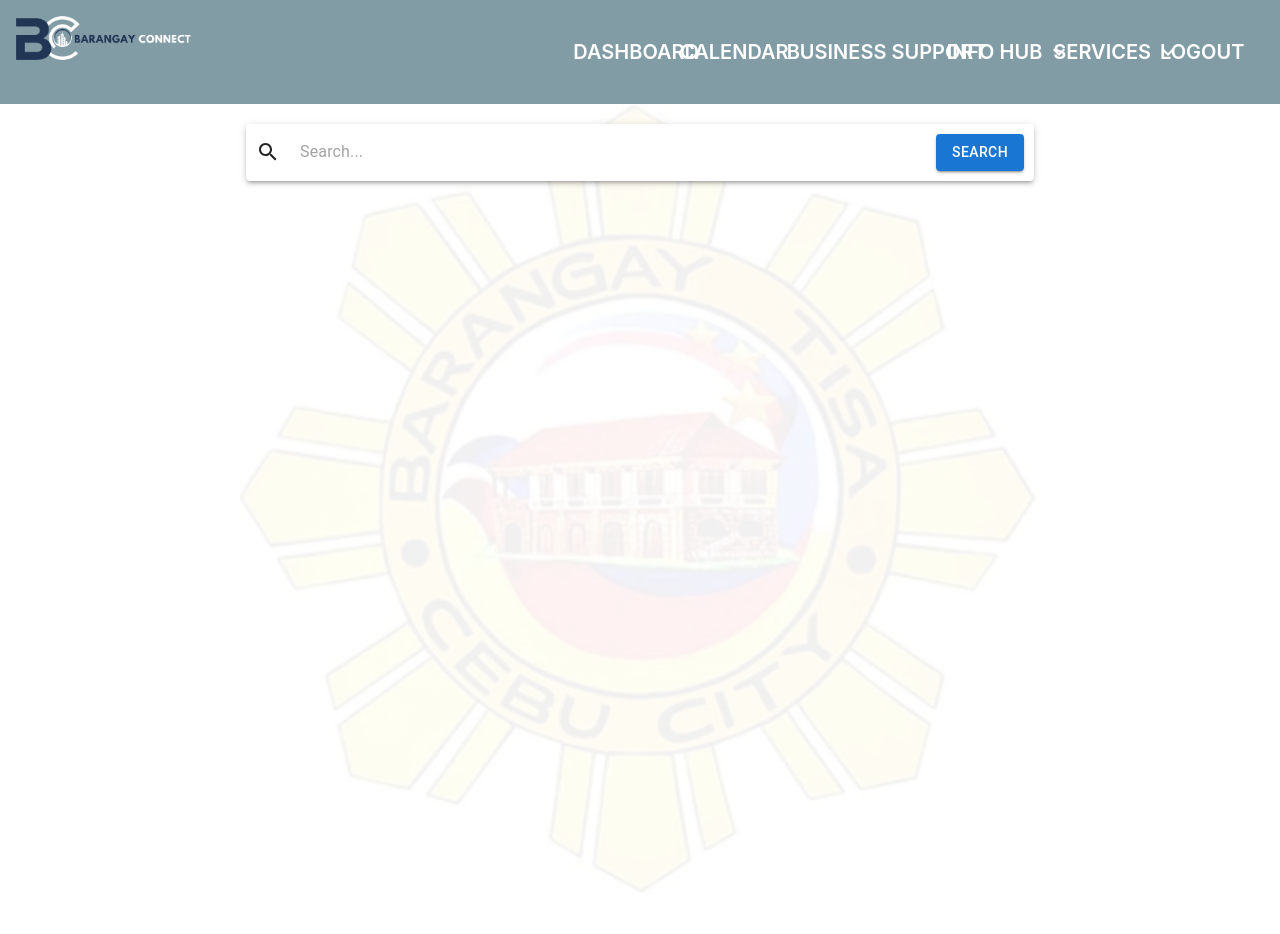
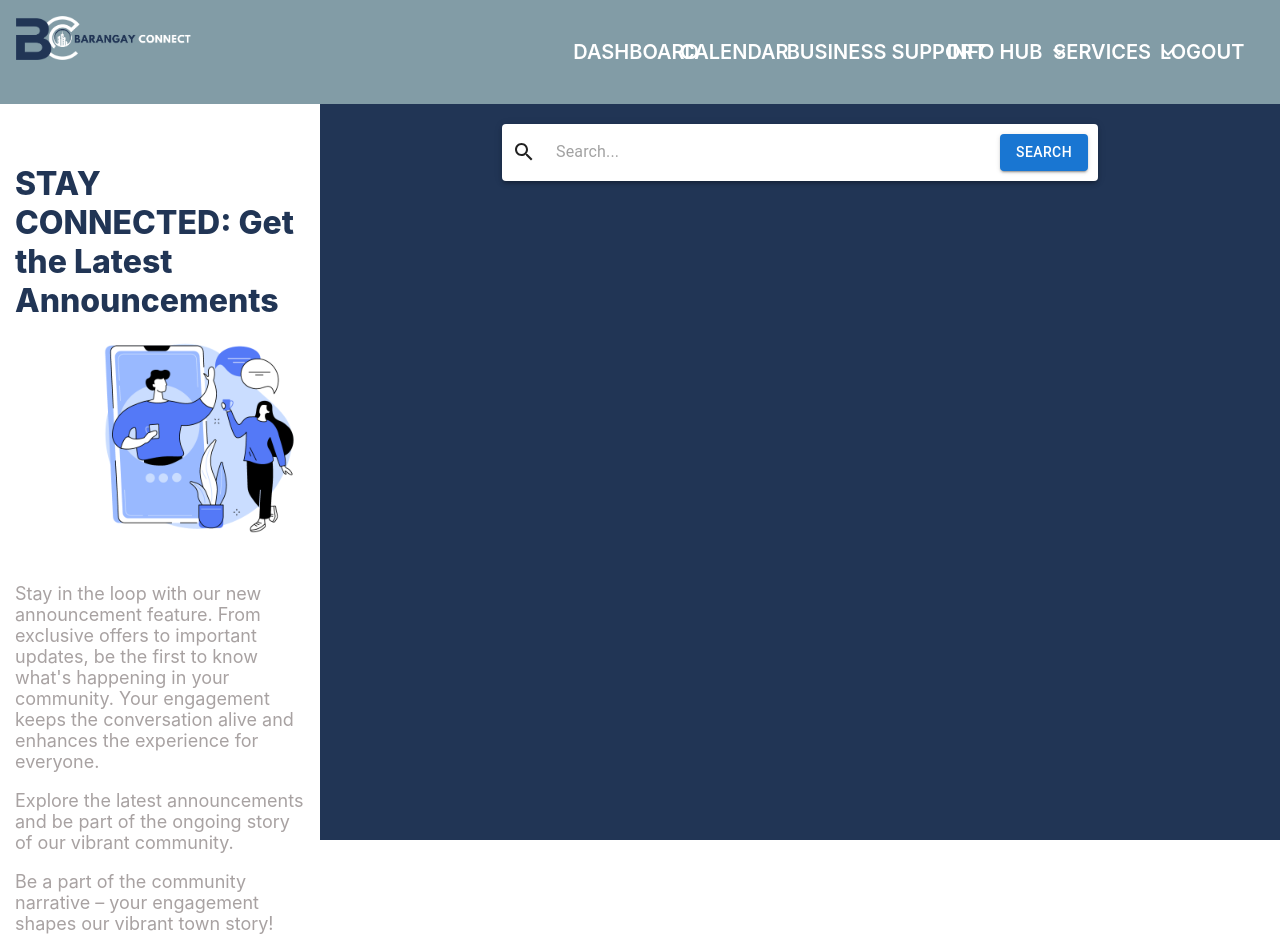
Before and after one commit to larapable/BarangayConnect_Project, a React (Create React App) app: page /announcements in a window 1280 px wide. Before the commit the page ends 904 px from the top, so only its background shows below. Built offline with nearby package versions, Linux system fonts and the light colour scheme.

Commit message:
updated announcement

```diff
--- a/src/Announcement/AnnUser.css
+++ b/src/Announcement/AnnUser.css
@@ -1,34 +1,41 @@
-.annbody {
-    margin: 0;
-    padding: 0;
-    position: relative;
-    min-height: 100vh;
-    display: flex;
-    flex-direction: column;
-    font-size: calc(10px + 2vmin);
-    color: white;
-    overflow: hidden;
+.left-container {
+  height: calc(100vh - 64px);
+  background-color: #ffffff;
+  margin-left: 0;
+  margin-top: 40px;
 }
 
-  .background-image {
-    position: absolute;
-    top: 0;
-    right: 0;
-    bottom: 0;
-    left: 0;
-    background-image: url('../../public/tisa_logo.png');
-    background-size: contain;
-    background-position: center;
-    background-repeat: no-repeat;
-    opacity: 0.3;
-    z-index: -1;
+.header-text {
+  font-weight: 800;
+  font-size: 37;
+  color: #213555;
+  display: flex;
+  justify-content: center;
+  margin-top: 60px;
+  margin-left: 15px;
+}
+
+.image-container {
+  width: 100%;
+  max-width: 200px;
+  margin-bottom: 20px;
+  margin-left: 100px;
+}
+
+.description {
+  font-size: 18px;
+  color: #a8a2a2;
+  margin-left: 15px;
+  margin-right: 15px;
 }
 
 .search-bar-paper {
+  width: 60%;
+  margin: auto;
+  margin-top: 20px;
   padding: 10px;
-    background-color: rgba(255, 255, 255, 0.8); /* Adjust the alpha channel for the desired opacity */
+  background-color: white;
   display: flex;
-    justify-content: center;
   align-items: center;
 }
 
@@ -46,6 +53,6 @@
 }
 
 .search-button:hover {
-    background-color: #bdbdbd;
+  background-color: #BDBDBD; /* Change the color on hover */
   color: #213555;
 }
--- a/src/Announcement/AnnUser.js
+++ b/src/Announcement/AnnUser.js
@@ -1,27 +1,57 @@
 import { Grid, Link, Menu, MenuItem, Paper, Button, TextField, InputBase } from "@mui/material";
 import SearchIcon from "@mui/icons-material/Search";
-import {useEffect, useState} from "react";
-import uuid from "react-uuid";
+import { useState } from "react";
+import "./AnnUser.css";
 import Header from "../Header";
-import "./AnnUser.css";
 
-
-export default function AnnUser(){
-
+export default function AnnUser (){
 
     return(
       <div>
       <Header />
-          <div className="annbody">
-            <div className="background-image"></div>
+      <Grid container>
+        {/* Left Container */}
+        <Grid item xs={3} className="left-container">
+          <h1 className="header-text">STAY CONNECTED: Get the Latest Announcements</h1>
+
+          <img
+            src="/connected1.png"
+            alt="Support Local Business"
+            className="image-container"
+          />
+
+          <br />
+          <p className="description">
+          Stay in the loop with our new announcement feature.
+          From exclusive offers to important updates, be the
+          first to know what's happening in your community.
+          Your engagement keeps the conversation alive and
+          enhances the experience for everyone.
+          </p>
+          <p className="description">
+          Explore the latest announcements and be part of the ongoing
+          story of our vibrant community.
+          </p>
+          <p className="description">
+          Be a part of the community narrative – your engagement shapes our vibrant town story!
+          </p>
+        </Grid>
+
+        {/* Right Content */}
+        <Grid item xs={9} style={{ backgroundColor: "#213555" }}>
         <Paper elevation={3} className="search-bar-paper">
             <SearchIcon className="search-icon" />
-              <InputBase placeholder="Search..." className="input-base" />
+            <InputBase
+              placeholder="Search..."
+              className="input-base"
+            />
             <Button variant="contained" color="primary" className="search-button">
               Search
             </Button>
           </Paper>
-          </div>
+          {/* The rest of your content goes here */}
+        </Grid>
+      </Grid>
     </div>
   );
 }
```
Also changed, not shown: public/connected1.png (added). Lines whose indentation alone changed are shown as unchanged.
